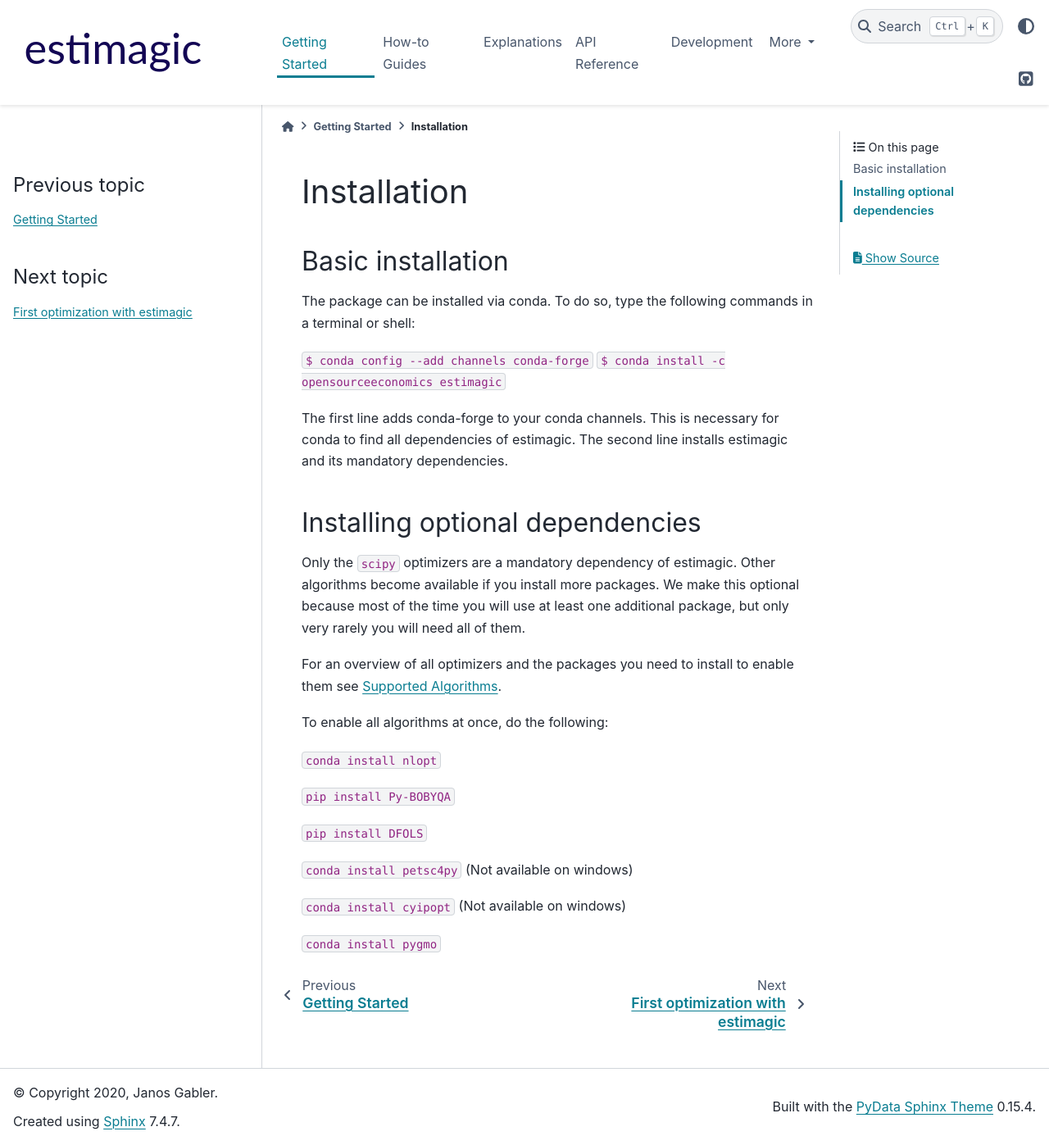
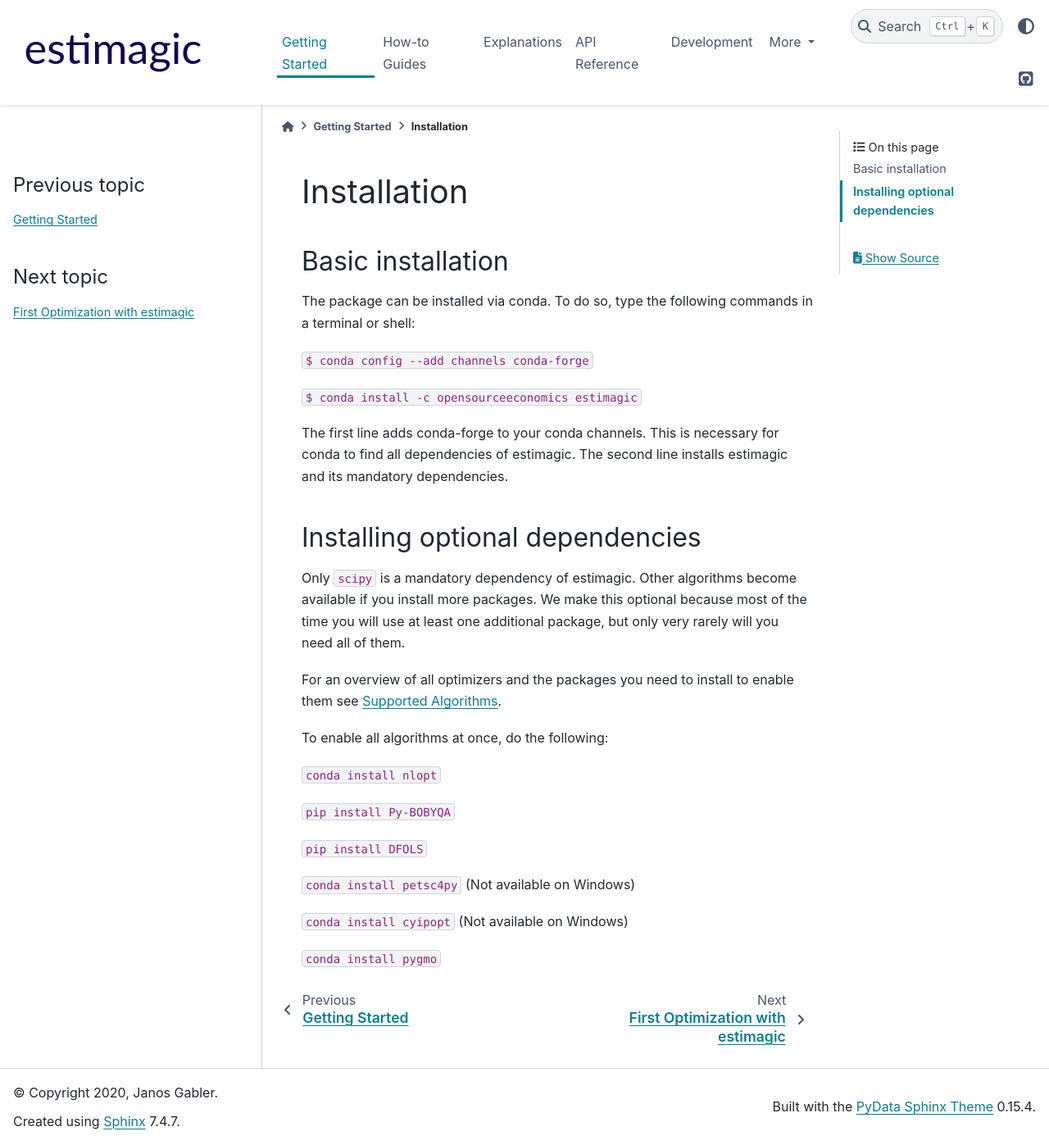
Before and after one commit to optimagic-dev/optimagic, a Sphinx documentation site: the page built from docs/source/getting_started/installation.rst, in a window 1280 px wide and 1397 px high. Shown: the whole window at 82% size. Built offline with Sphinx 7.4.7 and the PyData theme 0.15.4, drawn with Linux system fonts in a browser that asks for light colours; pages that are not in the unit, such as notebooks, are missing from menus.

Commit message:
Fix typos in the Getting Started section.

```diff
--- a/docs/source/getting_started/index.rst
+++ b/docs/source/getting_started/index.rst
@@ -4,7 +4,7 @@
 
 
 This section is a quick introduction to the basic functionality of estimagic.
-Contains not only introductions to estimagic, but also very brief introductions to
+It contains not only introductions to estimagic, but also very brief introductions to
 numerical optimization and differentiation.
 
 .. toctree::
--- a/docs/source/getting_started/installation.rst
+++ b/docs/source/getting_started/installation.rst
@@ -10,6 +10,7 @@
 a terminal or shell:
 
 ``$ conda config --add channels conda-forge``
+
 ``$ conda install -c opensourceeconomics estimagic``
 
 The first line adds conda-forge to your conda channels. This is necessary for
@@ -20,9 +21,9 @@
 Installing optional dependencies
 ================================
 
-Only the ``scipy`` optimizers are a mandatory dependency of estimagic. Other algorithms
+Only ``scipy`` is a mandatory dependency of estimagic. Other algorithms
 become available if you install more packages. We make this optional because most of the
-time you will use at least one additional package, but only very rarely you will need all
+time you will use at least one additional package, but only very rarely will you need all
 of them.
 
 
@@ -38,8 +39,8 @@
 
 ``pip install DFOLS``
 
-``conda install petsc4py`` (Not available on windows)
+``conda install petsc4py`` (Not available on Windows)
 
-``conda install cyipopt`` (Not available on windows)
+``conda install cyipopt`` (Not available on Windows)
 
 ``conda install pygmo``
```
Also changed, not shown: docs/source/getting_started/first_optimization_with_estimagic.ipynb, docs/source/getting_started/ordered_logit_example.ipynb, docs/source/getting_started/visualizing_an_optimization_problem.ipynb, docs/source/getting_started/which_optimizer_to_use.ipynb, docs/source/getting_started/why_optimization_is_hard.ipynb.
